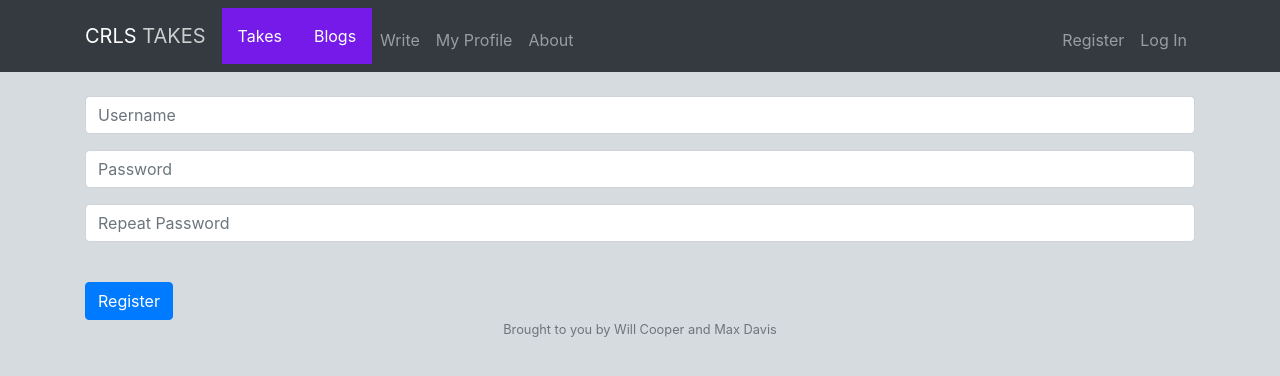
After one commit to wcooper90/CRLS-Takes, a Flask app: page /register in a window 1280 px wide. The commit adds this page. Shown: the top 376 px of the page. Run offline with Flask 2, Linux system fonts and the light colour scheme; some libraries are stand-ins or nearby versions.

Commit message:
blueprint 2019

```diff
--- a/application.py
+++ b/application.py
@@ -1,7 +1,32 @@
-from flask import Flask, render_template
+from flask import Flask, render_template, request, session
+from flask_session import Session
+
 import datetime
+import os
+import csv
+
+from psycopg2.extensions import AsIs
+from tempfile import mkdtemp
+from sqlalchemy import create_engine, exc
+from sqlalchemy.orm import scoped_session, sessionmaker
+
+DATABASE_URL = "postgres://ijszjvjbdhkmsb:e8f64406c77896ab475c2f73fe8e5e3f187e7251e4e7c99c69c59bc5c1b284e6@ec2-107-20-185-27.compute-1.amazonaws.com:5432/d29knmrbpdbcoc"
+engine = create_engine(DATABASE_URL)
+db = scoped_session(sessionmaker(bind=engine))
+try:
+    # suppose the database has been restarted.
+    db.execute("SELECT * FROM users")
+    db.close()
+except:
+    print("poopoo")
 
 app = Flask(__name__)
+
+app.config["SESSION_FILE_DIR"] = mkdtemp()
+app.config["SESSION_PERMANENT"] = False
+app.config["SESSION_TYPE"] = "filesystem"
+Session(app)
+
 
 @app.route("/")
 def index():
@@ -34,3 +59,79 @@ def scalding():
 @app.route("/popblogs")
 def popblogs():
     return render_template("popblogs.html")
+
+
+@app.route("/register", methods=["GET", "POST"])
+def register():
+    if request.method == "POST":
+        if not request.form.get("username"):
+            return render_template("register.html")
+        if not request.form.get("password"):
+            return render_template("register.html")
+        if not request.form.get("confirmation"):
+            return render_template("register.html")
+        if request.form.get("password") != request.form.get("confirmation"):
+            return render_template("register.html")
+
+        password = request.form.get("password")
+        print(password)
+        username = request.form["username"]
+        print(username)
+
+        # registers user into database and logs them in
+        db.execute("INSERT INTO users (username, password) VALUES(?, ?)", username, password)
+        # change this later
+        db.commit()
+        return render_template("login.html")
+    else:
+        return render_template("register.html")
+
+
+@app.route("/login", methods=["GET", "POST"])
+def login():
+    """Log user in"""
+
+    # Forget any user_id
+    session.clear()
+
+    # User reached route via POST (as by submitting a form via POST)
+    if request.method == "POST":
+
+        # Ensure username was submitted
+        if not request.form.get("username"):
+            return apology("must provide username", 403)
+
+        # Ensure password was submitted
+        elif not request.form.get("password"):
+            return apology("must provide password", 403)
+
+        username = request.form.get("username")
+        print(username)
+
+        # Query database for username
+
+        print(db.execute("""SELECT * FROM users WHERE username = :username""", username=username))
+        # Ensure username exists and password is correct
+        if len(rows) != 1 or not request.form.get("password"):
+            return apology("invalid username and/or password", 403)
+
+        # Remember which user has logged in
+        session["user_id"] = rows[0]["id"]
+
+        # Redirect user to home page
+        return redirect("/")
+
+    # User reached route via GET (as by clicking a link or via redirect)
+    else:
+        return render_template("login.html")
+
+
+@app.route("/logout")
+def logout():
+    """Log user out"""
+
+    # Forget any user_id
+    session.clear()
+
+    # Redirect user to login form
+    return redirect("/")
--- a/templates/index.html
+++ b/templates/index.html
@@ -47,7 +47,7 @@
         <div class="panel">
          <p class="padded">New to the site? Get started with a new account by clicking the button below.
            <br />
-          <button onclick="location.href='/error'" type="button" class="hubber">
+          <button onclick="location.href='/register'" type="button" class="hubber">
             Register</button>
          </p>
         </div>
--- a/templates/layout.html
+++ b/templates/layout.html
@@ -44,8 +44,8 @@
                 <li class="nav-item"><a class="nav-link" href="/about">About</a></li>
               </ul>
             <ul class="navbar-nav ml-auto mt-2">
-              <li class="nav-item"><a class="nav-link" href="/error">Register</a></li>
-              <li class="nav-item"><a class="nav-link" href="/error">Log In</a></li>
+              <li class="nav-item"><a class="nav-link" href="/register">Register</a></li>
+              <li class="nav-item"><a class="nav-link" href="/login">Log In</a></li>
             </ul>
           </div>
         </nav>
--- /dev/null
+++ b/templates/register.html
@@ -0,0 +1,43 @@
+{% extends "layout.html" %}
+
+{% block title %}
+    Register
+{% endblock %}
+
+{% block main %}
+<br />
+  <div class="container">
+    <form action="/register" method="post">
+        <div class="form-group">
+            <input class="form-control" name="username" placeholder="Username" id="username" type="text">
+        </div>
+        <div class="form-group">
+            <input class="form-control" name="password" placeholder="Password" id="password" type="password">
+        </div>
+        <div class="form-group">
+            <input class="form-control" name="confirmation" placeholder="Repeat Password"  id="confirmation" type="password">
+        </div>
+        <br>
+        <button class="btn btn-primary" type="submit">Register</button>
+    </form>
+  </div>
+
+    <script>
+        document.querySelector('form').onsubmit = function() {
+            if (!document.querySelector('username').value) {
+                alert('Please enter new username');
+                return false;
+            }
+            else if (!document.querySelector('password').value) {
+                alert('Please enter new password');
+                return false;
+            }
+            else if (!document.querySelector('confirmation').value) {
+                alert('Please confirm password');
+                return false;
+            }
+            return true;
+        };
+
+    </script>
+{% endblock %}
```
Also changed, not shown: create.sql (added, +7 -0 lines), templates/login.html (added, +20 -0 lines), templates/profile.html (+72 -0 lines).
